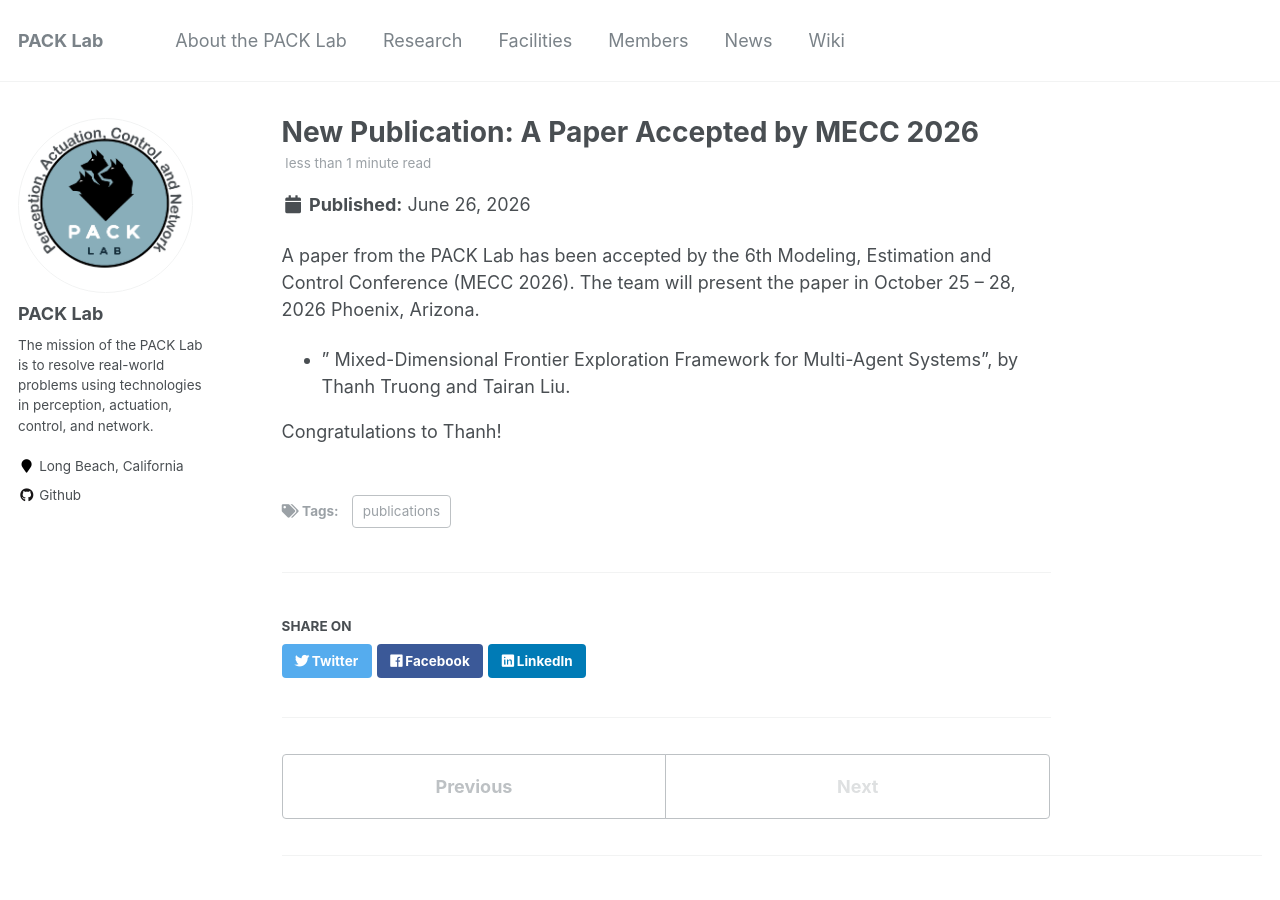
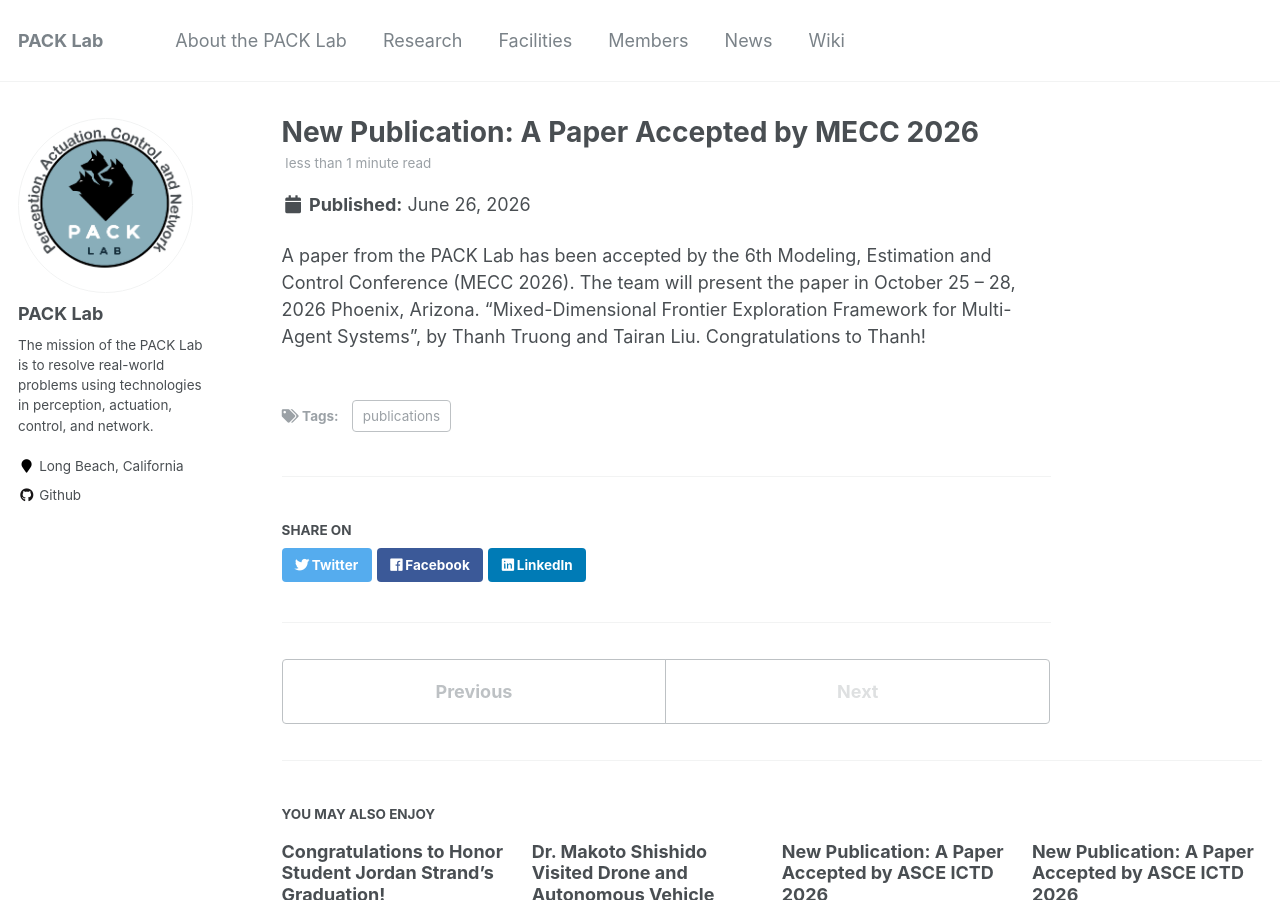
Before and after one commit to pack-lab/pack-lab.github.io, a Jekyll site: the page built from _posts/2026-06-26-news-post-1.md, in a window 1280 px wide and 900 px high. Built offline with Jekyll 4.4.1, drawn with Linux system fonts in a browser that asks for light colours.

```diff
--- a/_posts/2026-06-26-news-post-1.md
+++ b/_posts/2026-06-26-news-post-1.md
@@ -6,8 +6,4 @@ tags:
   - publications
 ---
 
-A paper from the PACK Lab has been accepted by the 6th Modeling, Estimation and Control Conference (MECC 2026). The team will present the paper in October 25 – 28, 2026 Phoenix, Arizona.
-
-* " Mixed-Dimensional Frontier Exploration Framework for Multi-Agent Systems", by Thanh Truong and Tairan Liu.
-
-Congratulations to Thanh!
+A paper from the PACK Lab has been accepted by the 6th Modeling, Estimation and Control Conference (MECC 2026). The team will present the paper in October 25 – 28, 2026 Phoenix, Arizona. "Mixed-Dimensional Frontier Exploration Framework for Multi-Agent Systems", by Thanh Truong and Tairan Liu. Congratulations to Thanh!
```
